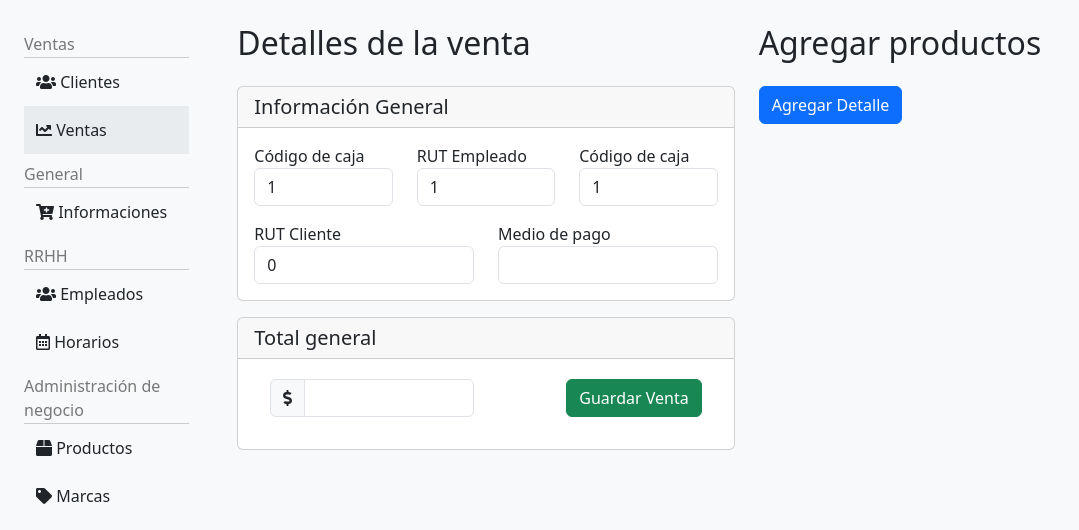
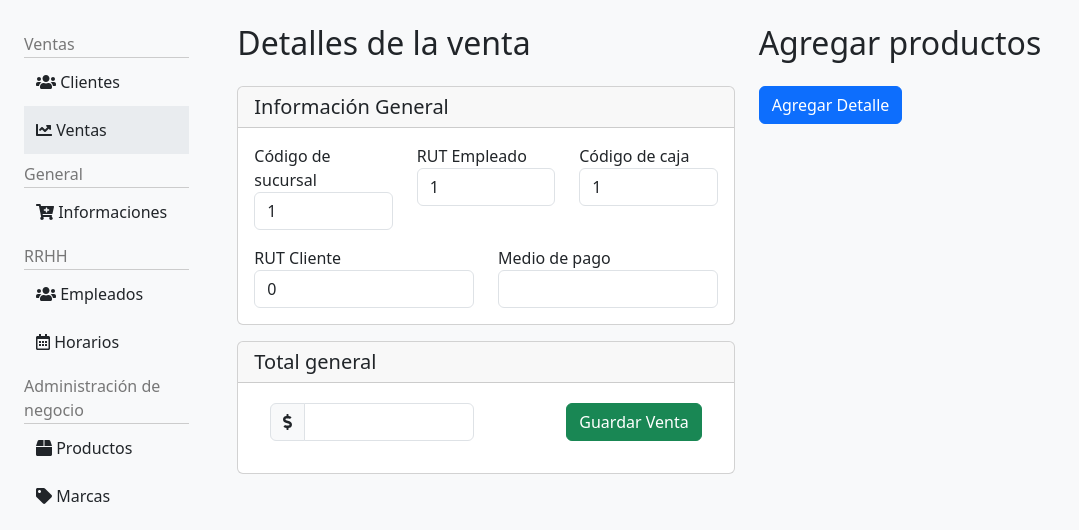
Before and after one commit to malarau/test-market, a Flask app: page /ventas in a window 1280 px wide. Shown: the part 64-594 px from the top of the page, without its empty margins (0-1079 px from the left). Run offline with Flask 3, Linux system fonts and the light colour scheme; the visitor is signed in with stand-in values (Sample User, id 1); data that the repository does not hold is empty.

Commit message:
errores minimos

```diff
--- a/app/forms.py
+++ b/app/forms.py
@@ -303,7 +303,9 @@ def validador_venta(form, field):
         productos_agregados.add(detalle.cod_producto.data)
 
 class VentaForm(FlaskForm):
+    cod_sucursal = IntegerField('Código de sucursal', validators=[]) # Al azar, input bloqueado. # DataRequired()
     cod_caja = IntegerField('Código de caja', validators=[]) # Al azar, input bloqueado. # DataRequired()
+
     rut_cliente = IntegerField('RUT Cliente', validators=[validador_rut_cliente], default=0)
     rut_empleado = IntegerField('RUT Empleado', validators=[validador_rut_empleado]) # Input bloqueado # DataRequired()
     medio_de_pago = SelectField('Medio de pago', choices=[], validators=[]) # DataRequired()
--- a/app/templates/ventas.html
+++ b/app/templates/ventas.html
@@ -23,7 +23,7 @@
                     <div class="card-body" style="margin-top: 12px;">
                         <div class="row mb-3">
                             <div class="col">
-                                {{ form.cod_caja.label }} {{ form.cod_caja(class="form-control", readonly="true") }}
+                                {{ form.cod_sucursal.label }} {{ form.cod_sucursal(class="form-control", readonly="true") }}
                             </div>
                             <div class="col">
                                 {{ form.rut_empleado.label }} {{ form.rut_empleado(class="form-control", readonly="true") }}
--- a/app/views/views.py
+++ b/app/views/views.py
@@ -645,10 +645,11 @@ def ventas():
     # DB
     oracle_db_connector = current_app.config['oracle_db_connector']
     # TODO: Sucursal
-    cod_sucursal = 1
+    cod_sucursal = session['sucursal']
     # TODO: Cod caja random según sucursal
     cod_caja = session['caja']
     form.cod_caja.data = cod_caja
+    form.cod_sucursal.data = cod_sucursal
     # RUT empleado, TODO: Consultar según logeo
     rut_empleado = session['rut_empleado']
     form.rut_empleado.data = rut_empleado
@@ -737,7 +738,7 @@ def reportes():
     info_msg = None
     error_msg = None
 
-    return render_template('reportes.html', info_msg=info_msg, error_msg=error_msg)
+    return render_template('reportes.html',username=session['username'],cargo=session['cargo'],rut_empleado=session['rut_empleado'],sucursal=session['sucursal'],caja=session['caja'],info_msg=info_msg, error_msg=error_msg)
 
 @app.errorhandler(404)
 def page_not_found(e):
```
Also changed, not shown: app/database/tablas.sql.
